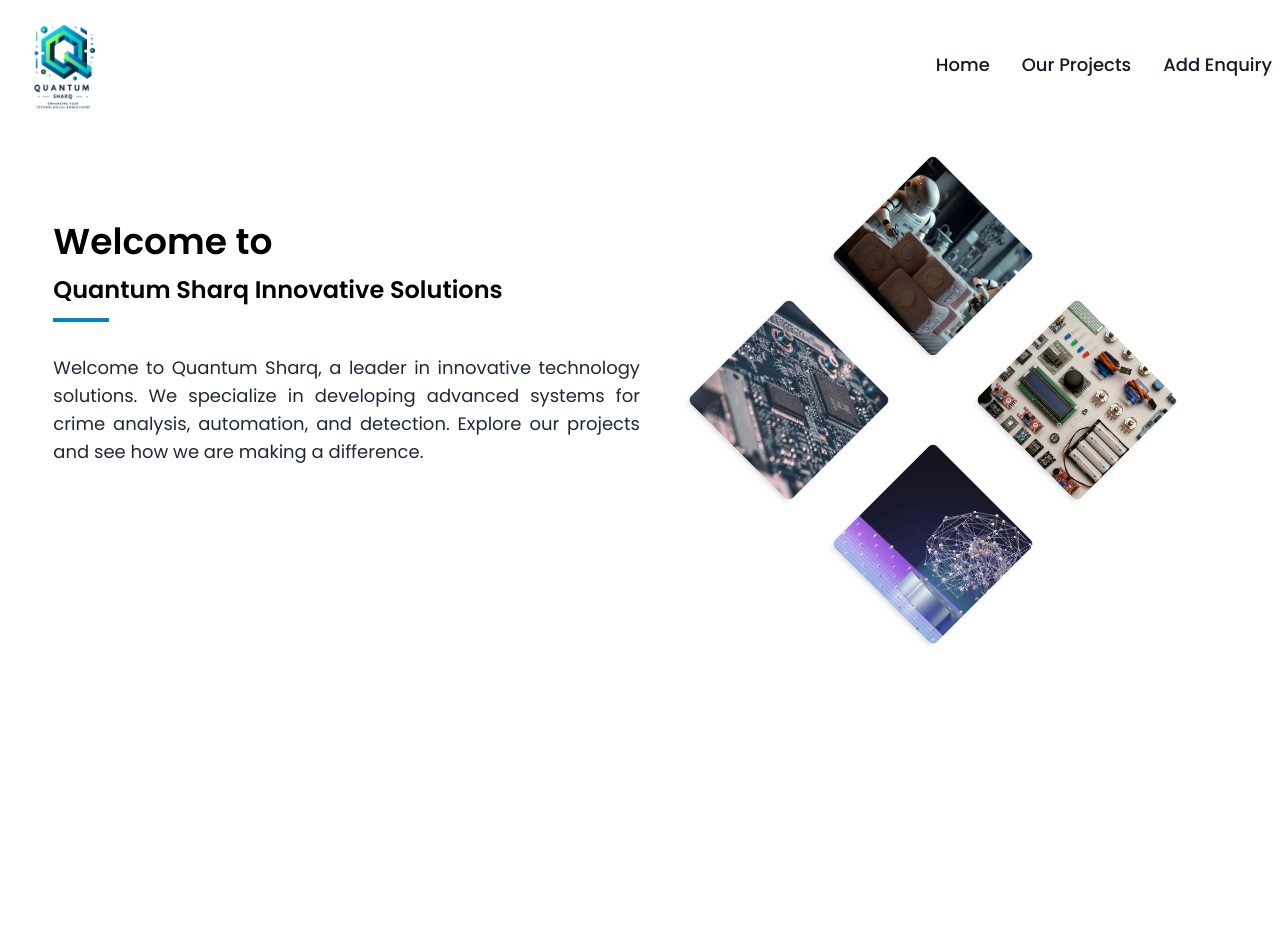
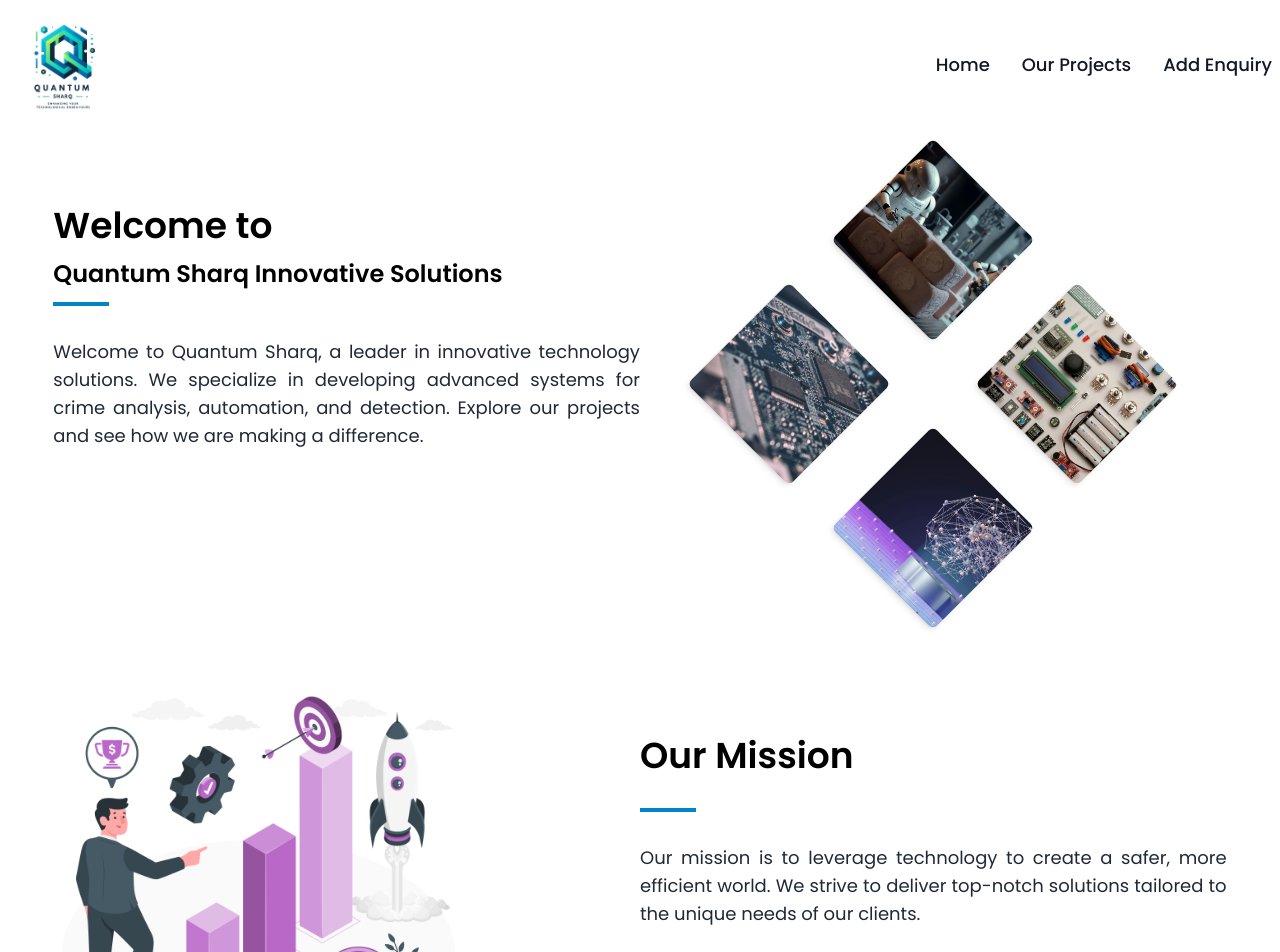
Before and after one commit to svivek19/office-website, a React (Vite) app: page / in a window 1280 px wide. Shown: the top 952 px of the page. Before the commit the page ends 800 px from the top, so only its background shows below. Built offline with nearby package versions, Linux system fonts and the light colour scheme.

Commit message:
mission section finish

```diff
--- a/src/index.css
+++ b/src/index.css
@@ -11,5 +11,5 @@
 }
 
 ::selection{
-    background-color: rgb(1, 159, 221);
+    background-color: rgb(172, 212, 228);
 }
--- a/src/pages/Home.jsx
+++ b/src/pages/Home.jsx
@@ -1,9 +1,11 @@
 import React from "react";
 import DiamondImageGallery from "../components/DiamondImageGallery";
+import mission from "../assets/mission.png";
 
 const Home = () => {
   return (
-    <div className="grid grid-cols-1 md:grid-cols-2 w-11/12 mx-auto mt-4">
+    <>
+      <div className="grid grid-cols-1 md:grid-cols-2 w-11/12 mx-auto mt-4 md:mt-0">
         <div className="flex flex-col justify-center space-y-8">
           <div className="text-start flex flex-col space-y-3">
             <p className="text-4xl font-semibold">Welcome to</p>
@@ -13,10 +15,10 @@
             <hr className="w-14 border-2 border-sky-600" />
           </div>
           <p className="text-justify text-lg text-gray-800">
-          Welcome to Quantum Sharq, a leader in innovative technology solutions.
-          We specialize in developing advanced systems for crime analysis,
-          automation, and detection. Explore our projects and see how we are
-          making a difference.
+            Welcome to Quantum Sharq, a leader in innovative technology
+            solutions. We specialize in developing advanced systems for crime
+            analysis, automation, and detection. Explore our projects and see
+            how we are making a difference.
           </p>
         </div>
 
@@ -24,6 +26,24 @@
           <DiamondImageGallery />
         </div>
       </div>
+
+      {/* mission */}
+
+      <div className="grid grid-cols-1 md:grid-cols-2 w-11/12 mx-auto my-36">
+        <div className="w-[70%] flex justify-center items-center">
+          <img src={mission} alt="mission logo" />
+        </div>
+        <div className="mt-16 justify-center space-y-8">
+          <h1 className="text-4xl font-semibold">Our Mission</h1>
+          <hr className="w-14 border-2 border-sky-600" />
+          <p className="text-justify text-lg text-gray-800">
+            Our mission is to leverage technology to create a safer, more
+            efficient world. We strive to deliver top-notch solutions tailored
+            to the unique needs of our clients.
+          </p>
+        </div>
+      </div>
+    </>
   );
 };
 
```
Also changed, not shown: src/assets/mission.png (added). Lines whose indentation alone changed are shown as unchanged.
